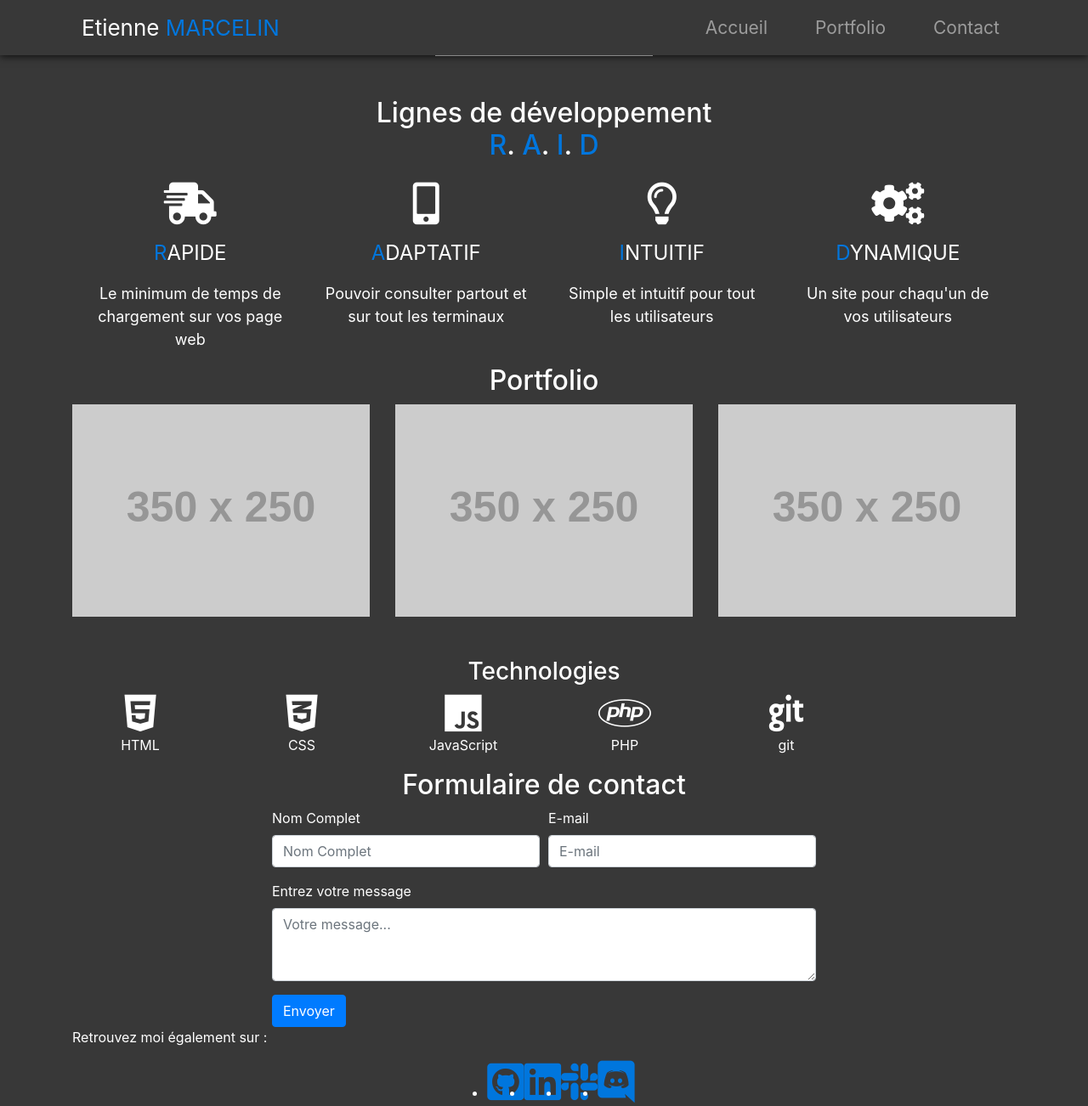
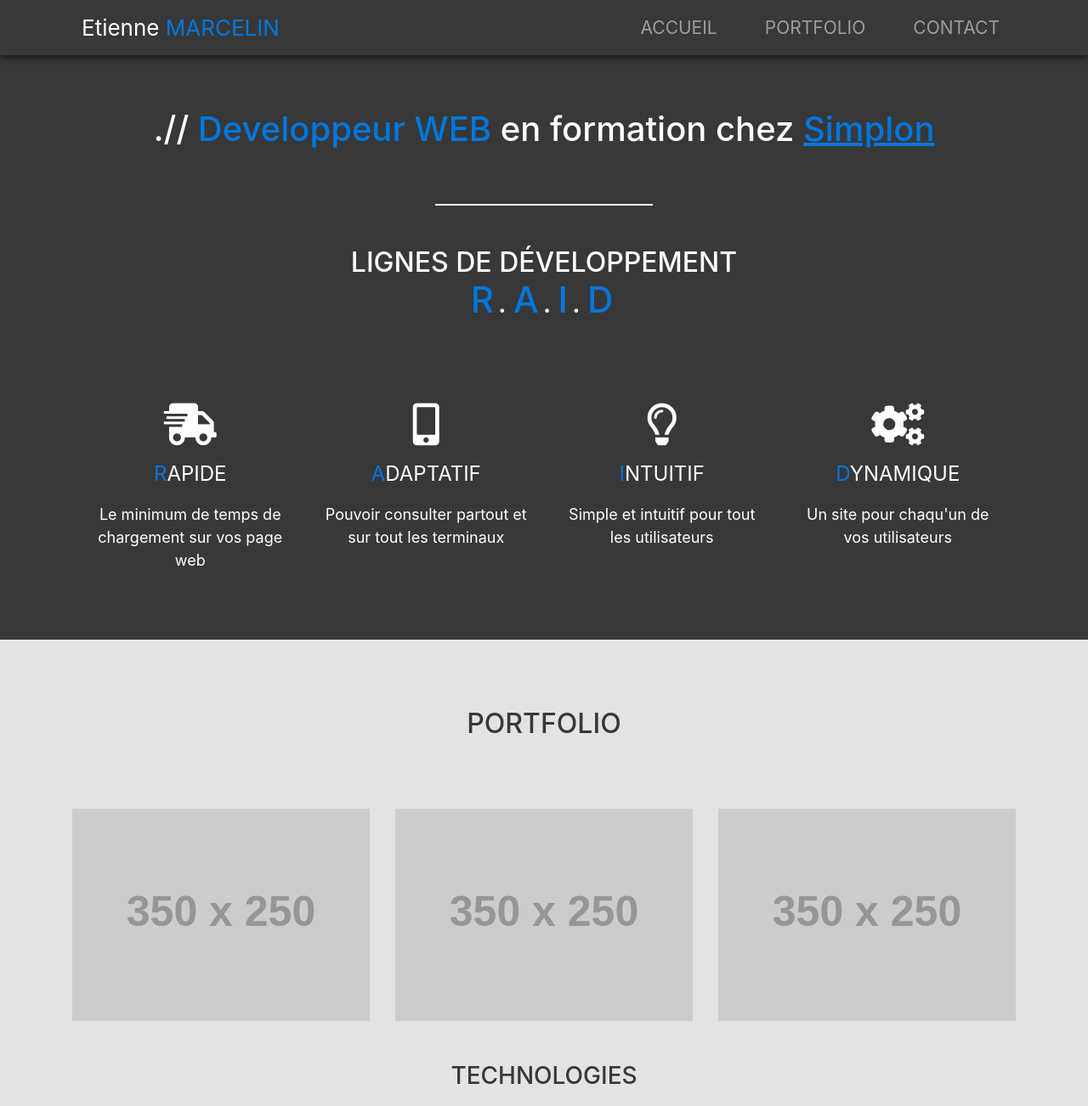
Before and after one commit to windtagane/portfolio, a plain HTML site: page index.html in a window 1280 px wide. Shown: the top 1302 px of the page at 85% size. Drawn offline with nearby package versions, Linux system fonts and the light colour scheme; placeholder pictures from the web are drawn by us.

Commit message:
Update style.css

```diff
--- a/css/style.css
+++ b/css/style.css
@@ -22,6 +22,12 @@ a:hover {
 .external-link {
   text-decoration: underline;
 }
+
+h2,
+h3 {
+	margin-bottom: 5rem;
+	text-transform: uppercase;
+}
 /*NAVBAR*/
 
 header {
@@ -43,6 +49,7 @@ header {
 	margin-left: 40px;
 	border-top: 1px white;
 	border-bottom: 1px white;
+	text-transform: uppercase;
 }
 
 .nav-item a:hover {
@@ -52,6 +59,7 @@ header {
 
 /*ACCEUIL*/
 
+.acceuil{
 	margin-top: 8rem;
 }
 
@@ -70,15 +78,58 @@ i {
     font-size: calc(36px + (54 - 36) * ((100vw - 300px) / (1600 - 300)));
 }
 
+.R-raid,
+.A-raid,
+.I-raid,
+.D-raid {
+	font-size: 42px;
+	letter-spacing: 5px;
+}
+
 .raid {
   font-size: 24px;
+  text-transform: uppercase;
 }
 .raid p:nth-of-type(2) {
   font-size: 18px;
+  text-transform: none;
+
+}
+
+/* PROJETS */
+
+.portfolio {
+	background-color: #E3E3E3;
+	color:#383838;
+	width: 100%;
+	padding-top: 5rem;
+	padding-bottom: 2rem;
+
+}
+
+/* CONTACT */
+
+.contact {
+	padding-top: 5rem;
+}
+
+/* FOOTER */
+
+ul {
+	list-style: none;
 }
 
 
+/* MEDIA QUERIES */
+
 @media screen and (max-width: 600px)  {
+   /* ACCEUIL */
   .raid {
     margin-bottom: 5rem;
   }
+
+  /* PORTFOLIO */
+  img {
+  	margin-bottom: 1rem;
+  }
+}
```
